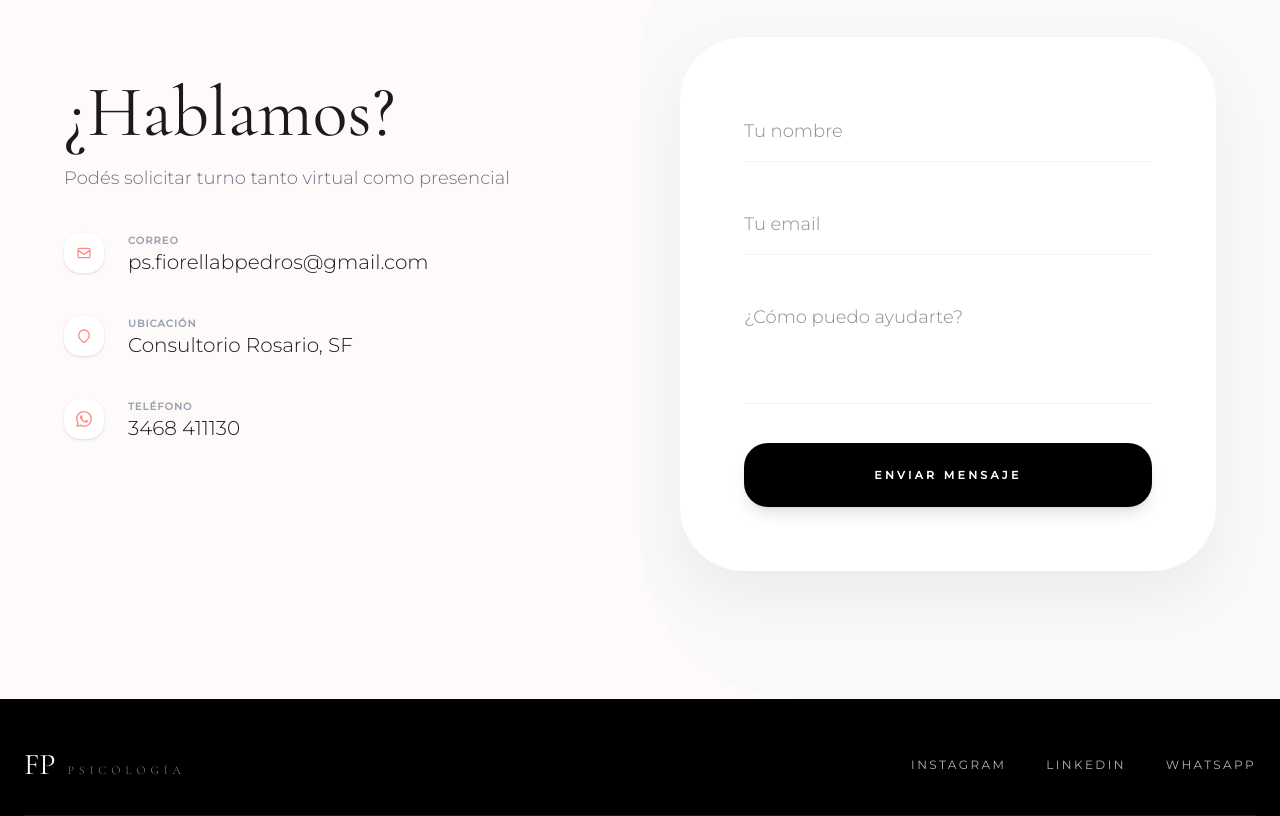
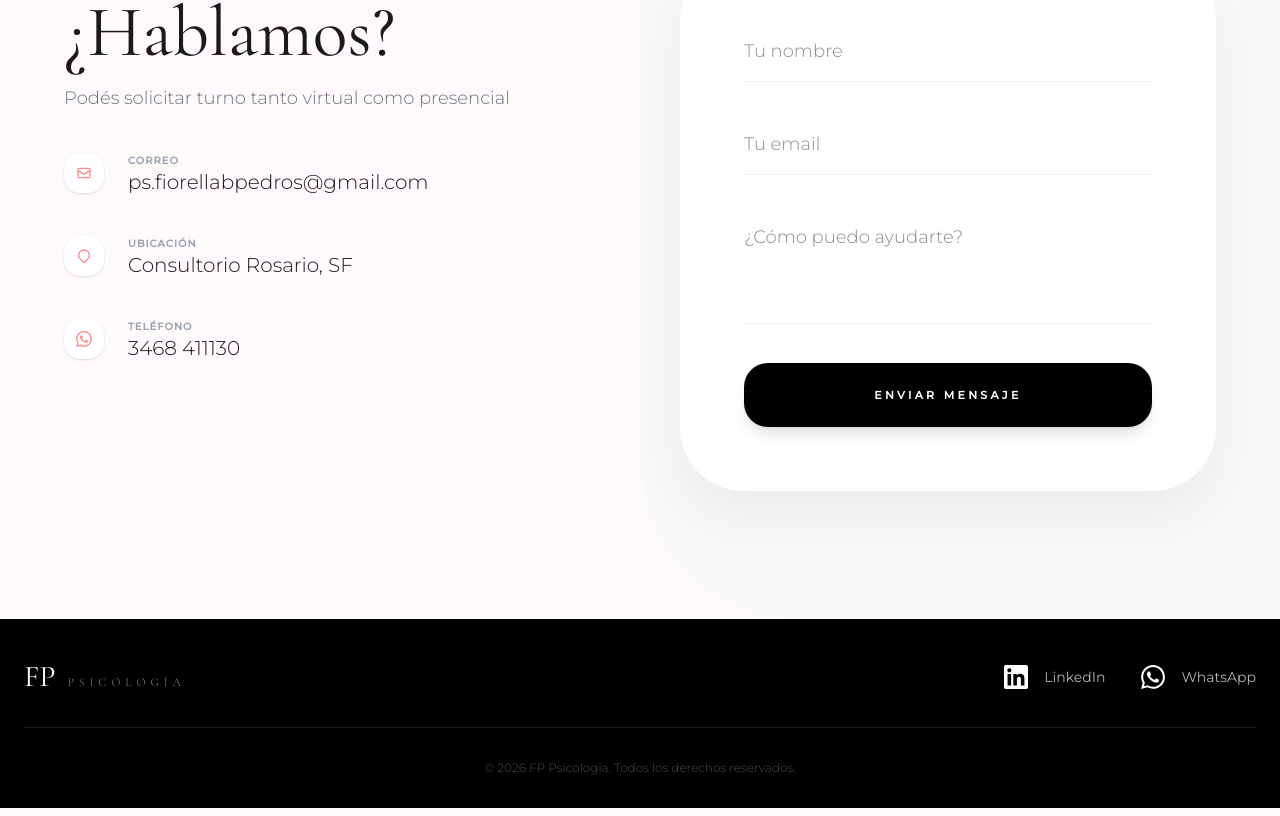
Before and after one commit to danilobassi8/Fiore-landing-page, a React (Vite) app: page / in a window 1280 px wide. Shown: the part 3783-4599 px from the top of the page. Built offline with nearby package versions, Linux system fonts and the light colour scheme.

Commit message:
mobile improvements

```diff
--- a/components/Footer.tsx
+++ b/components/Footer.tsx
@@ -1,24 +1,53 @@
 import React from 'react';
+import { CONSTANTS } from '../configs/constants';
 
 const Footer: React.FC = () => {
   return (
-    <footer className="bg-black text-white pt-12">
+    <footer className="bg-black text-white pt-10 pb-8">
       <div className="container mx-auto px-6">
-        <div className="flex flex-col md:flex-row justify-between items-center border-b border-white/10 pb-8">
-          <div className="text-3xl elegant-font md:mb-0">
+        <div className="flex flex-col md:flex-row justify-between items-center border-b border-white/10 pb-8 mb-8">
+          <div className="text-3xl elegant-font mb-6 md:mb-0">
             FP<span className="text-xs ml-3 font-light tracking-[0.4em] uppercase opacity-50">Psicología</span>
           </div>
-          <div className="flex space-x-10 text-xs uppercase tracking-[0.2em] opacity-70">
-            <a href="#" className="hover:opacity-100 transition-opacity">
-              Instagram
+
+          <div className="flex items-center space-x-8">
+            {/* LinkedIn */}
+            <a
+              href={`${CONSTANTS.linkedin.url}`}
+              target="_blank"
+              rel="noopener noreferrer"
+              className="group flex items-center space-x-3 hover:text-[#FF8A8A] transition-colors"
+            >
+              <div className="w-8 h-8 flex items-center justify-center">
+                <svg className="w-6 h-6" fill="currentColor" viewBox="0 0 24 24">
+                  <path d="M20.447 20.452h-3.554v-5.569c0-1.328-.027-3.037-1.852-3.037-1.853 0-2.136 1.445-2.136 2.939v5.667H9.351V9h3.414v1.561h.046c.477-.9 1.637-1.85 3.37-1.85 3.601 0 4.267 2.37 4.267 5.455v6.286zM5.337 7.433c-1.144 0-2.063-.926-2.063-2.065 0-1.138.92-2.063 2.063-2.063 1.14 0 2.064.925 2.064 2.063 0 1.139-.925 2.065-2.064 2.065zm1.782 13.019H3.555V9h3.564v11.452zM22.225 0H1.771C.792 0 0 .774 0 1.729v20.542C0 23.227.792 24 1.771 24h20.451C23.2 24 24 23.227 24 22.271V1.729C24 .774 23.2 0 22.222 0h.003z" />
+                </svg>
+              </div>
+              <span className="text-sm opacity-70 group-hover:opacity-100 transition-opacity">LinkedIn</span>
             </a>
-            <a href="#" className="hover:opacity-100 transition-opacity">
-              LinkedIn
-            </a>
-            <a href="#" className="hover:opacity-100 transition-opacity">
-              WhatsApp
+
+            {/* WhatsApp */}
+            <a
+              href={`${CONSTANTS.whatsapp.url}`}
+              target="_blank"
+              rel="noopener noreferrer"
+              className="group flex items-center space-x-3 hover:text-[#FF8A8A] transition-colors"
+            >
+              <div className="w-8 h-8 flex items-center justify-center">
+                <svg className="w-6 h-6" fill="currentColor" viewBox="0 0 24 24">
+                  <path d="M17.472 14.382c-.297-.149-1.758-.867-2.03-.967-.273-.099-.471-.148-.67.15-.197.297-.767.966-.94 1.164-.173.199-.347.223-.644.075-.297-.15-1.255-.463-2.39-1.475-.883-.788-1.48-1.761-1.653-2.059-.173-.297-.018-.458.13-.606.134-.133.298-.347.446-.52.149-.174.198-.298.298-.497.099-.198.05-.371-.025-.52-.075-.149-.669-1.612-.916-2.207-.242-.579-.487-.5-.669-.51-.173-.008-.371-.01-.57-.01-.198 0-.52.074-.792.372-.272.297-1.04 1.016-1.04 2.479 0 1.462 1.065 2.875 1.213 3.074.149.198 2.096 3.2 5.077 4.487.709.306 1.262.489 1.694.625.712.227 1.36.195 1.871.118.571-.085 1.758-.719 2.006-1.413.248-.694.248-1.289.173-1.413-.074-.124-.272-.198-.57-.347m-5.421 7.403h-.004a9.87 9.87 0 01-5.031-1.378l-.361-.214-3.741.982.998-3.648-.235-.374a9.86 9.86 0 01-1.51-5.26c.001-5.45 4.436-9.884 9.888-9.884 2.64 0 5.122 1.03 6.988 2.898a9.825 9.825 0 012.893 6.994c-.003 5.45-4.437 9.884-9.885 9.884m8.413-18.297A11.815 11.815 0 0012.05 0C5.495 0 .16 5.335.157 11.892c0 2.096.547 4.142 1.588 5.945L.057 24l6.305-1.654a11.882 11.882 0 005.683 1.448h.005c6.554 0 11.890-5.335 11.893-11.893A11.821 11.821 0 0020.885 3.787" />
+                </svg>
+              </div>
+              <span className="text-sm opacity-70 group-hover:opacity-100 transition-opacity">WhatsApp</span>
             </a>
           </div>
+        </div>
+
+        {/* Copyright */}
+        <div className="text-center">
+          <p className="text-xs text-white/30 font-light">
+            © {new Date().getFullYear()} FP Psicología. Todos los derechos reservados.
+          </p>
         </div>
       </div>
     </footer>
--- a/components/views/About.tsx
+++ b/components/views/About.tsx
@@ -3,7 +3,7 @@ import React from 'react';
 
 const About: React.FC = () => {
   return (
-    <section id="sobre-mi" className="py-32 bg-white rounded-t-[5rem] -mt-10 relative z-20">
+    <section id="sobre-mi" className="py-10 md:py-32 bg-white rounded-t-[5rem] -mt-10 relative z-20">
       <div className="container mx-auto px-6">
         <div className="max-w-6xl mx-auto grid md:grid-cols-2 gap-20 items-center">
           <div className="relative">
--- a/components/views/Contact.tsx
+++ b/components/views/Contact.tsx
@@ -1,17 +1,6 @@
 import React from 'react';
 import ContactForm from '../ContactForm';
-
-const CONSTANTS = {
-  email: 'ps.fiorellabpedros@gmail.com',
-  whatsapp: {
-    number: '3468 411130',
-    url: 'https://wa.me/5493468411130',
-  },
-  location: {
-    text: 'Consultorio Rosario, SF',
-    url: 'https://maps.google.com/?q=Consultorio+Psicológico+Rosario+Santa+Fe',
-  },
-};
+import { CONSTANTS } from '../../configs/constants';
 
 const Contact: React.FC = () => {
   return (
@@ -43,7 +32,7 @@ const Contact: React.FC = () => {
                   <p className="text-[10px] uppercase tracking-widest text-gray-400 font-bold">Correo</p>
                   <a
                     href={`mailto:${CONSTANTS.email}`}
-                    className="text-xl font-light hover:text-[#FF8A8A] transition-colors"
+                    className="text-md md:text-xl font-light hover:text-[#FF8A8A] transition-colors"
                   >
                     {CONSTANTS.email}
                   </a>
@@ -67,7 +56,7 @@ const Contact: React.FC = () => {
                     href={CONSTANTS.location.url}
                     target="_blank"
                     rel="noopener noreferrer"
-                    className="text-xl font-light hover:text-[#FF8A8A] transition-colors"
+                    className="text-md md:text-xl font-light hover:text-[#FF8A8A] transition-colors"
                   >
                     {CONSTANTS.location.text}
                   </a>
@@ -86,7 +75,7 @@ const Contact: React.FC = () => {
                     href={CONSTANTS.whatsapp.url}
                     target="_blank"
                     rel="noopener noreferrer"
-                    className="text-xl font-light hover:text-[#FF8A8A] transition-colors"
+                    className="text-md md:text-xl font-light hover:text-[#FF8A8A] transition-colors"
                   >
                     {CONSTANTS.whatsapp.number}
                   </a>
--- a/components/views/Education.tsx
+++ b/components/views/Education.tsx
@@ -35,7 +35,7 @@ const Education: React.FC = () => {
   return (
     <section
       id="educacion"
-      className="py-20 md:pt-20 bg-linear-to-br from-[#FFFAFA] to-[#FFF9F9] relative overflow-hidden"
+      className="md:pt-20 bg-linear-to-br from-[#FFFAFA] to-[#FFF9F9] relative overflow-hidden"
     >
       {/* Decorative background elements - Minimal and elegant */}
 
--- a/components/views/Experience.tsx
+++ b/components/views/Experience.tsx
@@ -31,10 +31,10 @@ const ExperienceCard: React.FC<{
 
 const Experience: React.FC = () => {
   return (
-    <section id="experiencia" className="py-20 md:py-32 bg-white">
+    <section id="experiencia" className="py-10 md:py-32 bg-white">
       <div className="container mx-auto px-6">
         {/* Header Section */}
-        <div className="text-center max-w-4xl mx-auto mb-16 md:mb-24">
+        <div className="text-center max-w-4xl mx-auto mb-10 md:mb-24">
           <span className="inline-block px-4 py-2 bg-[#FFDADA]/10 border border-[#FFDADA] rounded-full mb-6">
             <span className="text-[10px] uppercase tracking-[0.4em] font-semibold text-[#FF8A8A]">
               Trayectoria Profesional
--- /dev/null
+++ b/configs/constants.ts
@@ -0,0 +1,14 @@
+export const CONSTANTS = {
+  email: 'ps.fiorellabpedros@gmail.com',
+  whatsapp: {
+    number: '3468 411130',
+    url: 'https://wa.me/5493468411130',
+  },
+  location: {
+    text: 'Consultorio Rosario, SF',
+    url: 'https://maps.google.com/?q=Consultorio+Psicológico+Rosario+Santa+Fe',
+  },
+  linkedin: {
+    url: 'https://www.linkedin.com/in/fiorella-pedr%C3%B3s-b227331b7/'
+  }
+};
```
